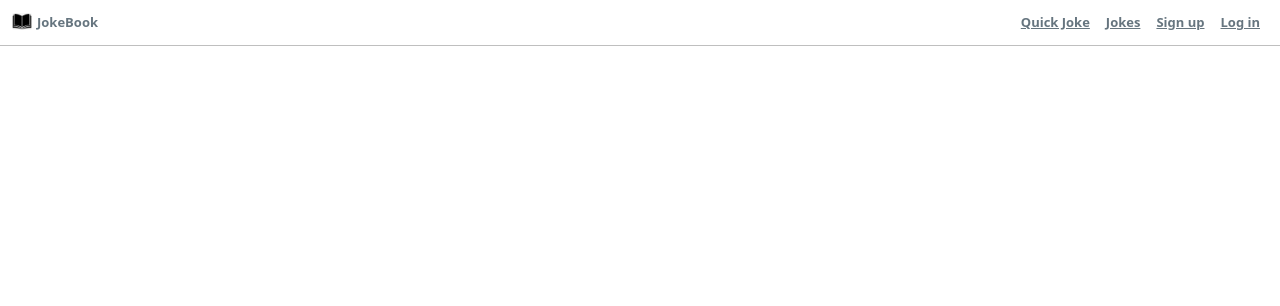
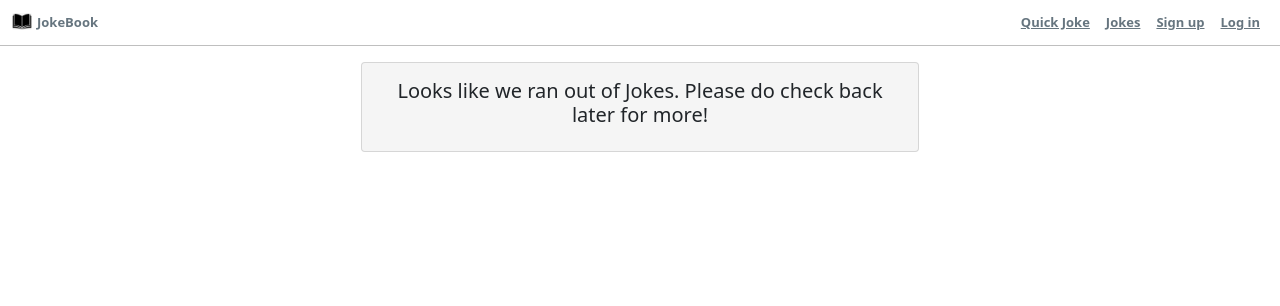
Before and after one commit to TheLordZee/CS1-Crime_Watch, a Flask app: page /quick-joke in a window 1280 px wide. Shown: the top 306 px of the page. Run offline with Flask 2, Linux system fonts and the light colour scheme; data that the repository does not hold is empty; some libraries are stand-ins or nearby versions.

Commit message:
better visuals

```diff
--- a/app.py
+++ b/app.py
@@ -240,4 +240,40 @@ def update_joke_rating(joke_id):
 @app.route('/api/jokes/random-joke')
 def send_random_joke():
     joke = get_random_joke()
-    return jsonify(joke.serialize())
+    if joke == False:
+        json = {
+            'joke': None
+        }
+    else:
+        json = {
+           'joke': joke.serialize()
+        }
+    return jsonify(json)
+
+@app.route('/api/current_user')
+def get_curr_user():
+    if g.user:
+        json = {
+            'logged_in': True,
+            'current_user': g.user.serialize()
+        }
+    else:
+        json = {
+            'logged_in': False
+        }
+
+    return jsonify(json)
+
+@app.route('/api/check_for_curr_user')
+def check_for_curr_user():
+    if g.user:
+        json = {
+            'logged_in_user': True,
+            'user_id': g.user.id
+        }
+    else:
+        json = {
+            'logged_in_user': False
+        }
+
+    return jsonify(json)
--- a/func.py
+++ b/func.py
@@ -1,3 +1,4 @@
+from flask.globals import session
 from datetime import datetime, timedelta
 from models import *
 import random
@@ -69,22 +70,26 @@ def rate_joke(user_id, joke_id, rating):
 def get_random_joke():
     ids = []
     user_rated_ids = []
+    if 'prev_joke_id'  not in session:
+        session['prev_joke_id'] = -1
     if g.user:
         for r in g.user.ratings:
             user_rated_ids.append(r.joke_id)
         print(user_rated_ids)
         if g.user.show_nsfw == False:
-            joke_ids = db.session.query(Joke.id).filter(Joke.nsfw == False).all()
+            joke_ids = db.session.query(Joke.id).filter(Joke.nsfw == False, Joke.id != session['prev_joke_id']).all()
         else:
-            joke_ids = db.session.query(Joke.id).all()
+            joke_ids = db.session.query(Joke.id).filter(Joke.id != session['prev_joke_id']).all()
     else:
-        joke_ids = db.session.query(Joke.id).filter(Joke.nsfw == False).all()
+        joke_ids = db.session.query(Joke.id).filter(Joke.nsfw == False, Joke.id != session['prev_joke_id']).all()
 
     for i in joke_ids:
         if i[0] not in user_rated_ids:
             ids.append(i[0])
+    if len(ids) == 0:
+        return False
+    ran_id = random.choice(ids)
 
-    print(ids)
-    ran_id = random.choice(ids)
+    session['prev_joke_id'] = ran_id
     ran_joke = Joke.query.get(ran_id)
     return ran_joke
--- a/static/scripts/main.js
+++ b/static/scripts/main.js
@@ -1,5 +1,24 @@
 const $jokeList = $(".jokes-list");
 const BASE_URL = 'http://127.0.0.1:5000/'
+
+async function checkForCurrentUser(){
+    const res = await axios({
+        url: `${BASE_URL}api/check_for_curr_user`,
+        method: "GET"
+    })
+
+    if(res['data']['logged_in_user'] === true){
+        console.log(res)
+        sessionStorage.setItem('curr_user', res['data']['user_id'])
+        return true
+    } else {
+        console.log(res)
+        sessionStorage.removeItem('curr_user')
+        return false
+    }
+}
+
+checkForCurrentUser()
 
 $jokeList.on("click", ".uprate-btn", async function(e){
     rateJoke(e, 1)
--- a/static/scripts/quick-joke.js
+++ b/static/scripts/quick-joke.js
@@ -10,53 +10,57 @@ async function getRandomJoke(){
 }
 
 function handleJokeRes(res){
-    if(!res['data']['body']){
-        res['data']['body'] = ''
-    }
     const html = generateHtml(res['data'])
     $quickJoke.append(html)
 }
 
 function generateHtml(data){
-    let html = `
-    <div class="card quick-card" id="${data['user_id']}">
+    let html
+    if(data['joke']){
+        html = `
+        <div class="card quick-card" id="${data['joke']['user_id']}">
             <div class="card-header row">
                 <div class="header-right col-4">
                     <button class="btn p-0 mb-1">
                         <i class="far fa-star"></i>
                     </button>
-                <a href="/users/${data['user_id']}" class="card-link">${data['username']}</a>
-
+                    <a href="/users/${data['joke']['user_id']}/profile" class="card-link">${data['joke']['username']}</a>
                 </div>
                 <div class="header-left d-flex flex-row justify-content-end col-8">
                     <span class="p-2">
-                    <cite>${data['created_at']}</cite>
+                        <cite>${data['joke']['created_at']}</cite>
                     </span>
                     <span class="p-2">
                         <button class="btn mr-2 p-0 d-inline"   data-bs-toggle="tooltip"  data-bs-placement="top"     title="Report User">
                             <i class="fas fa-flag"></i>
                         </button>
-                </span>
-                <span class="p-2 edit-joke-btn">
-                    <button class="btn mr-2 p-0 d-inline" type="button"     id="dropdownMenuButton1" data-bs-toggle="dropdown"      aria-expanded="false">
+                    </span>`
+
+        if(data['user_id'] === sessionStorage.getItem('curr_user')){
+            const joke_settings = `
+            <span class="p-2">
+                <button class="btn mr-2 p-0 d-inline" type="button"     id="dropdownMenuButton1" data-bs-toggle="dropdown"          aria-expanded="false">
                     <i class="fas fa-ellipsis-v"></i>
                 </button>
                 <ul class="dropdown-menu"   aria-labelledby="dropdownMenuButton1">
                     <li>
-                            <a class="dropdown-item" href="/jokes/${data['id']}/edit">Edit Joke</a>
+                        <a class="dropdown-item" href="/jokes/${data['joke']['id']}/edit">Edit Joke</a>
                     </li>
                     <li>
-                            <a class="dropdown-item" href="/jokes/${data['id']}/delete">Delete Joke</a>
+                        <a class="dropdown-item" href="/jokes/${data['joke']['id']}/delete">Delete Joke</a>
                     </li>
                 </ul>
-                </span>
-            </div>
+            </span>`
+            html = html + joke_settings
+        }
+
+        const endHtml =`</div>
             </div>
             <div class="card-body row">
                 <h5 class="card-title text-center">
-                 ${data['setup']}
+                     ${data['joke']['setup']}
                 </h5>
-            <p class="card-text text-center">${data['body']}</p>
+                <p class="card-text text-center">${data['joke']['body']}</p>
                 <div class="mt-3 d-flex flex-row justify-content-center">
                     <div class="rate-btn p-2 m-2">
                         <button class="btn downrate-btn">
@@ -73,6 +77,18 @@ function generateHtml(data){
         </div>
         `
 
+        html = html + endHtml
+    } else {
+        html = `
+        <div class="card no-joke-card">
+            <div class="card-body no-joke">
+                <h5 class="card-title text-center">
+                    Looks like we ran out of Jokes. Please do check back later for more!
+               </h5>
+            </div>
+        </div>
+        `
+    }
     return html
 }
 
--- a/static/stylesheets/style.css
+++ b/static/stylesheets/style.css
@@ -38,3 +38,13 @@
     display: flex;
     justify-content: space-between;
 }
+
+.no-joke-card{
+    width: 50%;
+    background-color: rgb(245, 245, 245);
+}
+
+.no-joke{
+    display: flex;
+    align-items: center;
+}
--- a/templates/home.html
+++ b/templates/home.html
@@ -20,7 +20,7 @@ Home
                 <i class="far fa-star"></i>
             </button>
             {% endif %}
-            <a href="/users/{{top_joke.user.id}}" class="card-link">
+            <a href="/users/{{top_joke.user.id}}/profile" class="card-link">
                 {{top_joke.user.username}}
             </a>
         </div>
```
Also changed, not shown: models.py (+12 -0 lines). Lines whose indentation alone changed are shown as unchanged.
